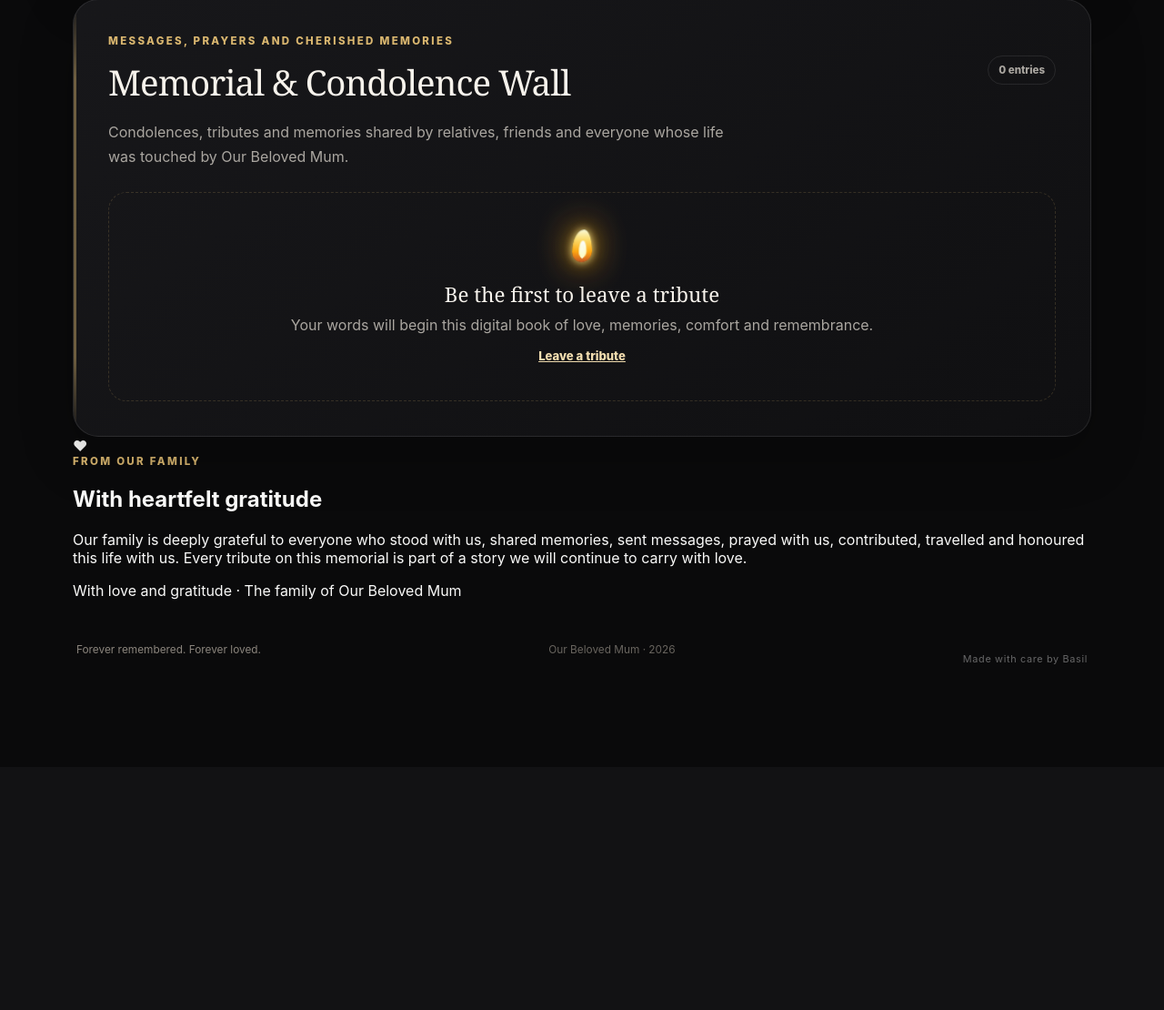
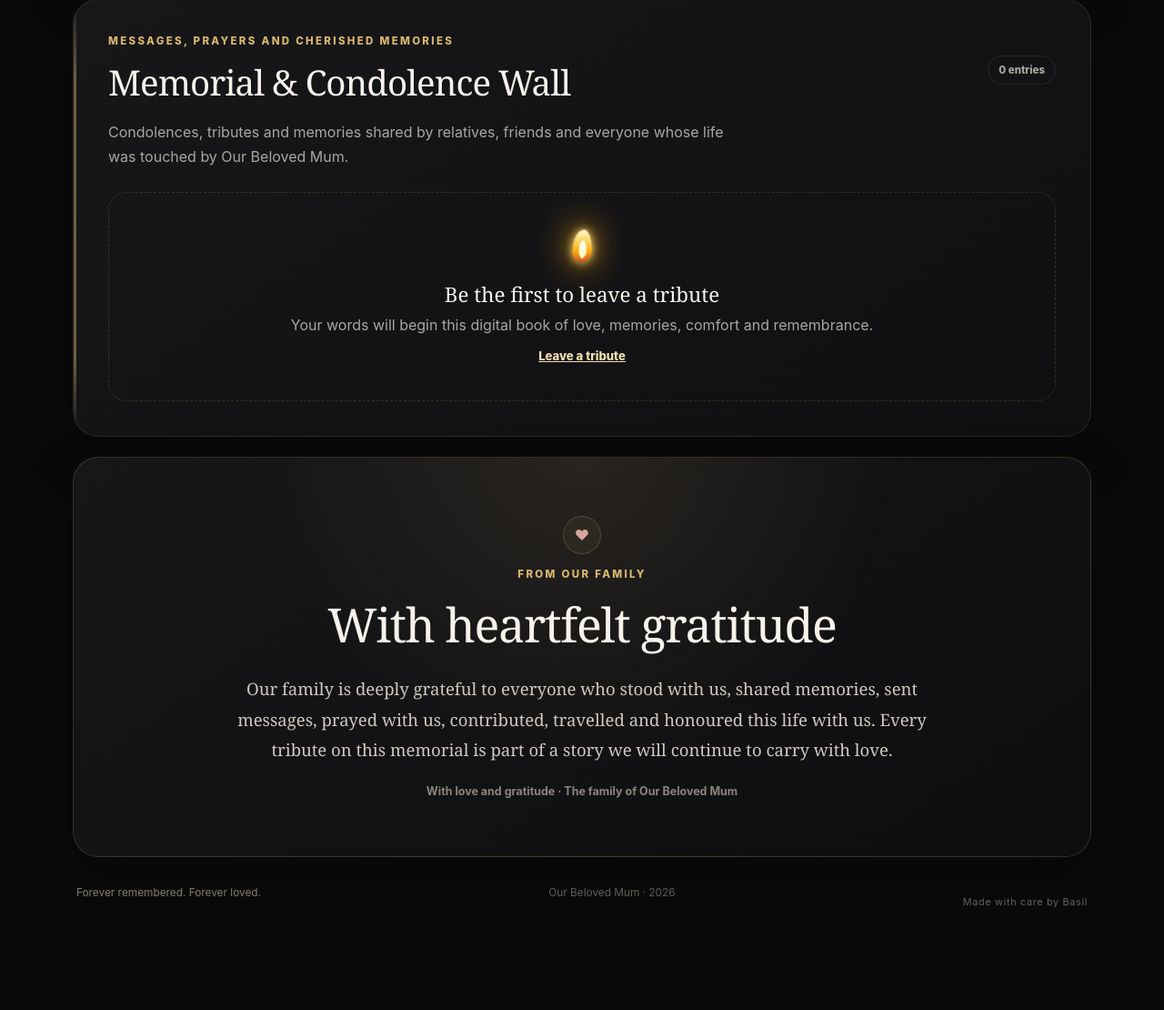
Before and after one commit to BasilOkoth/mum_memorial, a Flask app: page / in a window 1280 px wide. Shown: the part 2065-3175 px from the top of the page at 91% size. Before the commit the page ends 2795 px from the top, so only its background shows below. Run offline with Flask 3, Linux system fonts and the light colour scheme; data that the repository does not hold is empty; some libraries are stand-ins or nearby versions.

Commit message:
Update condolence-book.css

```diff
--- a/static/condolence-book.css
+++ b/static/condolence-book.css
@@ -174,6 +174,121 @@
     color: var(--premium-gold);
 }
 
+/* Family acknowledgement features */
+
+.family-tribute-acknowledgement {
+    width: fit-content;
+    display: inline-flex;
+    align-items: center;
+    gap: 7px;
+    margin-top: 14px;
+    padding: 7px 10px;
+    border: 1px solid rgba(217, 182, 111, 0.22);
+    border-radius: 999px;
+    color: #dfc58f;
+    background: rgba(217, 182, 111, 0.065);
+    font-size: 0.68rem;
+    line-height: 1.25;
+}
+
+.family-tribute-acknowledgement span {
+    color: #d7a49c;
+    font-size: 0.75rem;
+}
+
+.family-tribute-acknowledgement strong {
+    font-weight: 750;
+}
+
+.family-ack-badge {
+    display: inline-flex;
+    margin-left: 8px;
+    padding: 5px 8px;
+    border: 1px solid rgba(217, 182, 111, 0.24);
+    border-radius: 999px;
+    color: #e5ca92;
+    background: rgba(217, 182, 111, 0.07);
+    font-size: 0.67rem;
+    font-weight: 800;
+}
+
+.acknowledge-button {
+    width: 100%;
+    padding: 13px 16px;
+    border: 1px solid rgba(217, 182, 111, 0.34);
+    border-radius: 14px;
+    cursor: pointer;
+    color: #f4dfb5;
+    background: rgba(217, 182, 111, 0.09);
+    font: inherit;
+    font-weight: 850;
+    text-align: center;
+}
+
+.acknowledge-button:hover {
+    background: rgba(217, 182, 111, 0.15);
+}
+
+.family-thanks-section {
+    position: relative;
+    overflow: hidden;
+    margin-top: 22px;
+    padding: clamp(34px, 6vw, 64px) clamp(24px, 7vw, 78px);
+    border: 1px solid rgba(217, 182, 111, 0.18);
+    border-radius: 28px;
+    text-align: center;
+    background:
+        radial-gradient(
+            circle at 50% 0,
+            rgba(217, 182, 111, 0.10),
+            transparent 48%
+        ),
+        linear-gradient(
+            145deg,
+            rgba(24, 24, 27, 0.96),
+            rgba(14, 14, 16, 0.98)
+        );
+    box-shadow: 0 22px 60px rgba(0, 0, 0, 0.24);
+}
+
+.family-thanks-mark {
+    width: 42px;
+    height: 42px;
+    display: grid;
+    place-items: center;
+    margin: 0 auto 15px;
+    border: 1px solid rgba(217, 182, 111, 0.22);
+    border-radius: 50%;
+    color: #d7a49c;
+    background: rgba(217, 182, 111, 0.055);
+    font-size: 1rem;
+}
+
+.family-thanks-section h2 {
+    margin: 0;
+    color: var(--premium-text);
+    font-family: Georgia, "Times New Roman", serif;
+    font-size: clamp(2rem, 5vw, 3.25rem);
+    font-weight: 400;
+    letter-spacing: -0.025em;
+}
+
+.family-thanks-message {
+    max-width: 760px;
+    margin: 19px auto 0;
+    color: #cfc8bd;
+    font-family: Georgia, "Times New Roman", serif;
+    font-size: clamp(1rem, 2vw, 1.16rem);
+    line-height: 1.8;
+}
+
+.family-thanks-signoff {
+    margin: 22px 0 0;
+    color: #8c857b;
+    font-size: 0.78rem;
+    font-weight: 700;
+}
+
 @media (max-width: 760px) {
     .condolence-actions {
         display: flex;
@@ -201,6 +316,18 @@
     }
 }
 
+@media (max-width: 560px) {
+    .family-thanks-section {
+        margin-top: 18px;
+        padding: 34px 20px 38px;
+        border-radius: 22px;
+    }
+
+    .family-thanks-message {
+        line-height: 1.7;
+    }
+}
+
 @media (max-width: 480px) {
     .condolence-form-panel,
     .condolence-book {
```
